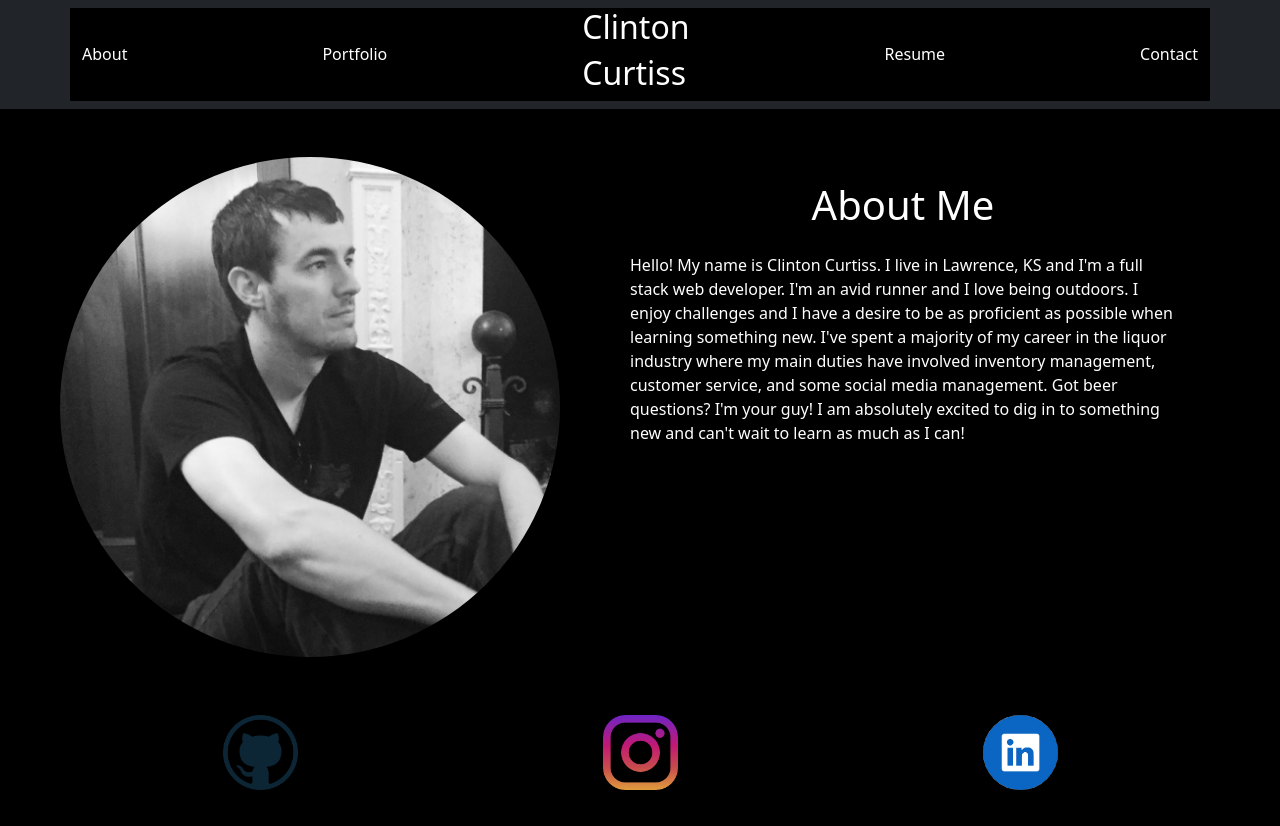
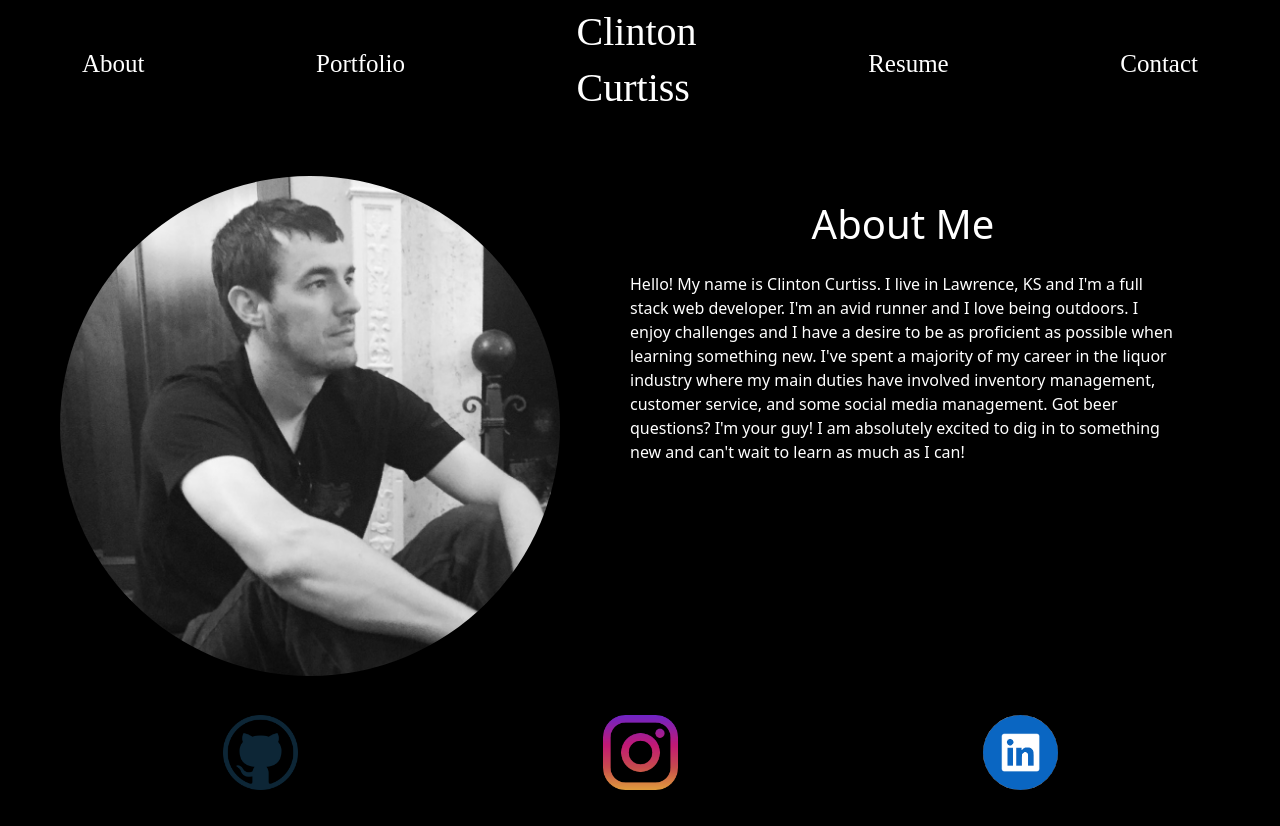
Before and after one commit to CECurtiss/reactdeveloperprofile, a React (Create React App) app: page / in a window 1280 px wide. Built offline with nearby package versions, Linux system fonts and the light colour scheme.

Commit message:
added font, spaced components

```diff
--- a/public/index.html
+++ b/public/index.html
@@ -24,9 +24,15 @@
       work correctly both with client-side routing and a non-root public URL.
       Learn how to configure a non-root public URL by running `npm run build`.
     -->
+    <link rel="preconnect" href="https://fonts.googleapis.com" />
+    <link rel="preconnect" href="https://fonts.gstatic.com" crossorigin />
+    <link
+      href="https://fonts.googleapis.com/css2?family=Space+Mono&display=swap"
+      rel="stylesheet"
+    />
     <title>Clinton's React Portfolio</title>
   </head>
-  <body style="min-height: 400px; margin-bottom: 150px;">
+  <body style="min-height: 400px; margin-bottom: 150px">
     <noscript>You need to enable JavaScript to run this app.</noscript>
     <div id="root"></div>
     <!--
--- a/src/components/Contact.js
+++ b/src/components/Contact.js
@@ -4,7 +4,7 @@ import Row from "react-bootstrap/Row";
 import Form from "react-bootstrap/Form";
 import Button from "react-bootstrap/Button";
 import { useState, useRef } from "react";
-import emailjs from '@emailjs/browser'
+import emailjs from "@emailjs/browser";
 
 function Contact() {
   const formRef = useRef();
@@ -22,26 +22,41 @@ function Contact() {
   const handleSubmit = (e) => {
     e.preventDefault();
 
-    emailjs.sendForm('service_2vgfpnf','contact_form',formRef.current,'AHnTbdfcv5XP2JiV4')
-      .then((result) => {
-        console.log(result.text);
-      }, (error) => {
-        console.log(error.text)
-      })
+    emailjs
+      .sendForm(
+        "service_2vgfpnf",
+        "contact_form",
+        formRef.current,
+        "AHnTbdfcv5XP2JiV4"
+      )
+      .then(
+        (result) => {
+          console.log(result.text);
+        },
+        (error) => {
+          console.log(error.text);
+        }
+      );
     setFormContact({ name: "", email: "", message: "" });
   };
 
   return (
     <div>
-      <h1>Contact Information</h1>
+      <h1 className="mb-5 mt-5">Contact Information</h1>
       <Container>
         <Row>
           <Col>
-            <div>Clinton Curtiss</div>
-            <div>Curtissclinton@gmail.com</div>
+            <h2>Clinton Curtiss</h2>
+            <h4 className="mb-5">Lawrence, KS</h4>
+            <h2>Send me an Email!</h2>
+            <h4>
+              <a href="mailto:curtissclinton@gmail.com">
+                curtissclinton@gmail.com
+              </a>
+            </h4>
           </Col>
           <Col>
-            <Col>Contact Me</Col>
+            <Col><h2>Contact Me</h2></Col>
             <Col>
               <Form ref={formRef}>
                 <Form.Group className="mb-3" controlId="Name">
--- a/src/components/Navbar.js
+++ b/src/components/Navbar.js
@@ -8,10 +8,12 @@ function Navigationbar(props) {
 
     const tabStyle = {
     listStyle: 'none',
+    fontFamily: 'Space Mono monospace',
+    fontSize: '25px',
   }
   return (
     <>
-      <Navbar bg='dark'>
+      <Navbar bg='black' >
         <Container>
           <li style={tabStyle}>
             <a href='#About'
@@ -30,8 +32,8 @@ function Navigationbar(props) {
             </a>
           </li>
           <li style={tabStyle}>
-            <h2>Clinton</h2>
-            <h2>Curtiss</h2>
+            <h1>Clinton</h1>
+            <h1>Curtiss</h1>
           </li>
           <li style={tabStyle}>
           <a href='#Resume'
--- a/src/components/Resume.js
+++ b/src/components/Resume.js
@@ -7,8 +7,8 @@ import resume from '../assets/resume/Resume.png'
 function Resume() {
   return (
     <>
-      <Container>
-        <h1 className='text-center'>Resume</h1>
+      <Container className='mt-5'>
+        <h1 className='text-center mt-5'>Resume</h1>
         <div className="d-grid">
           <Button href={resume} className='m-4' variant="light" size="lg" download>
             Download Resume
```
